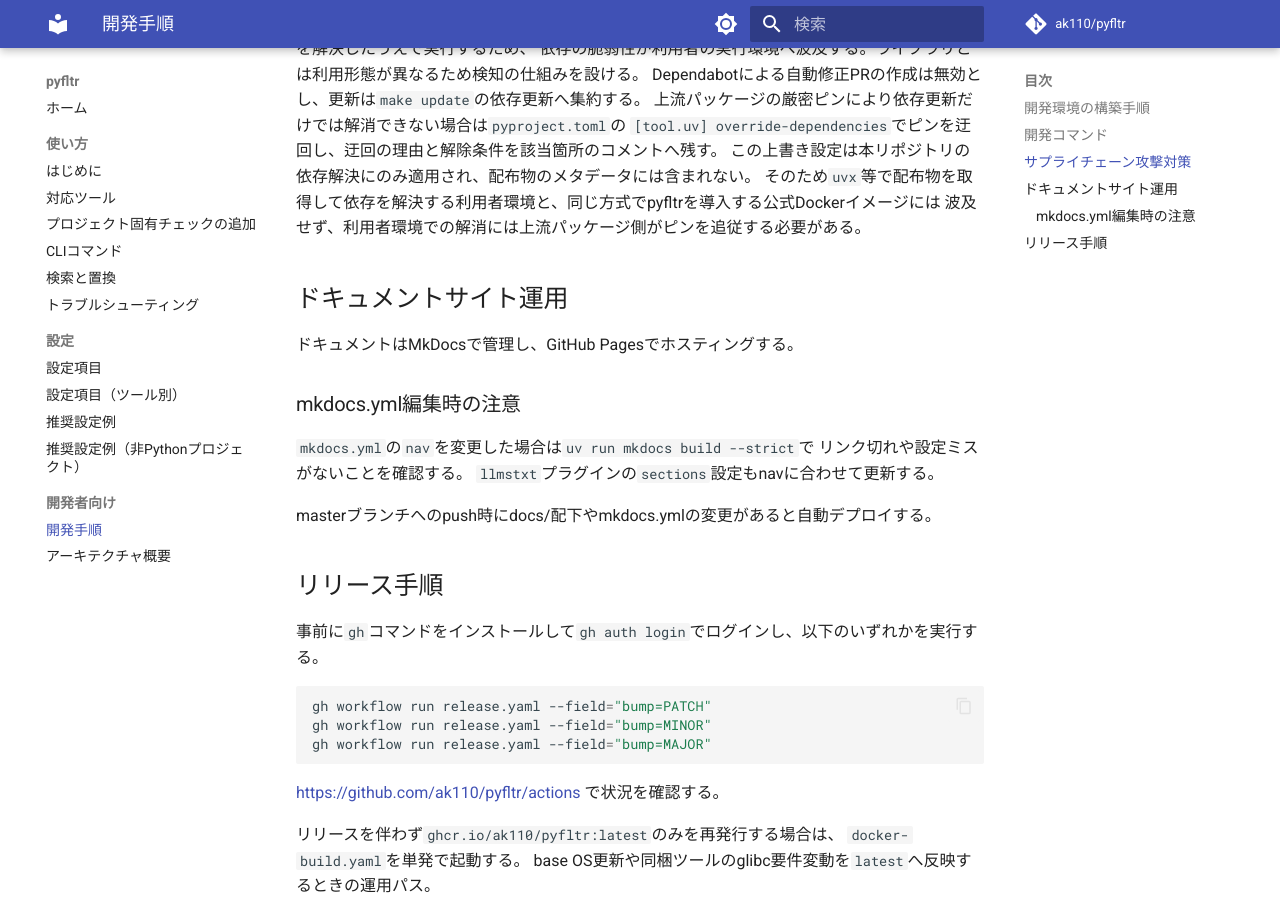
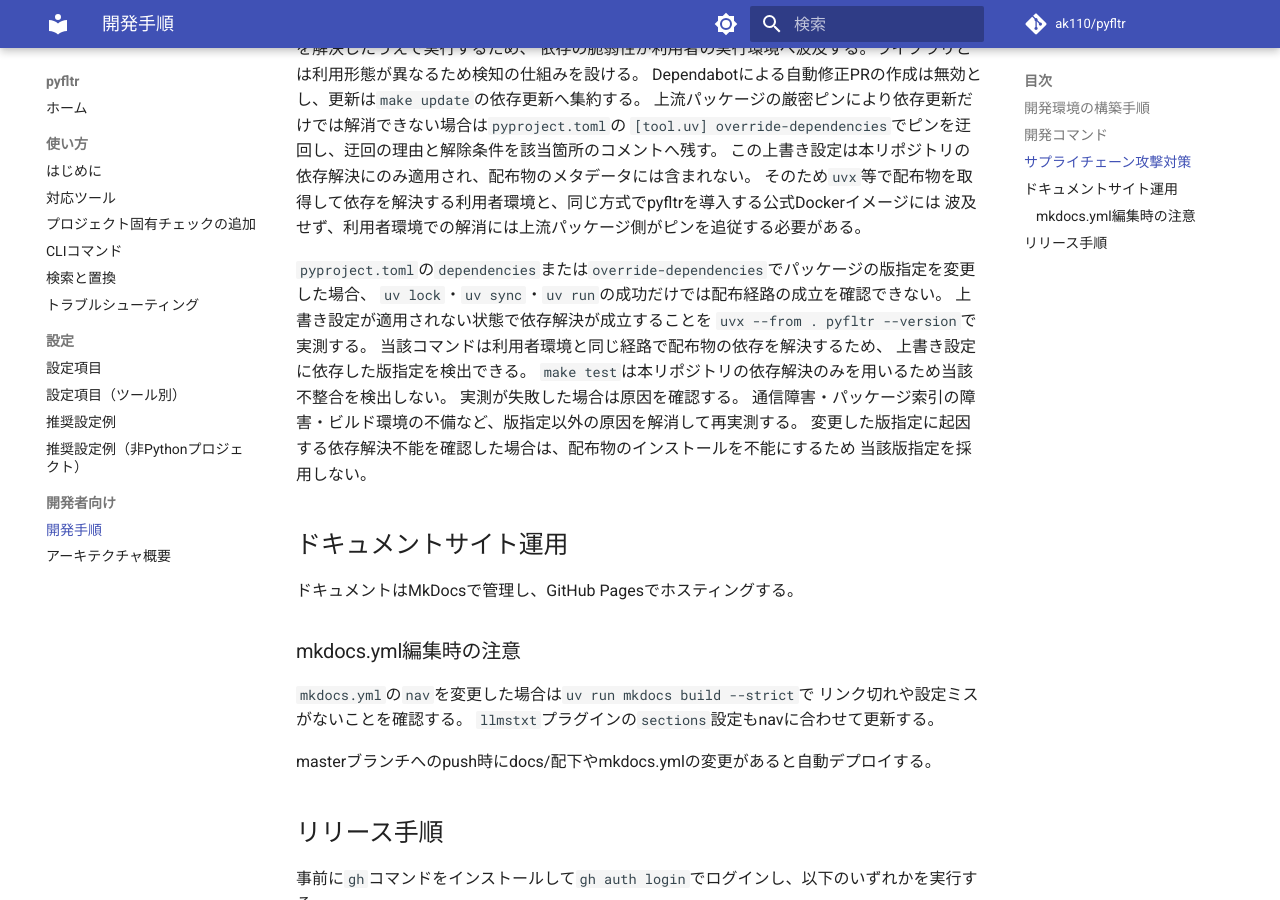
Before and after one commit to ak110/pyfltr, an MkDocs documentation site: the page built from docs/development/development.md, in a window 1280 px wide and 900 px high, scrolled down 1071 px. Built offline with MkDocs 1.6.1 and Material for MkDocs 9.7.7, drawn with Linux system fonts in a browser that asks for light colours; comment, search, counter and statistics services are not loaded.

Commit message:
docs: 配布経路の依存解決実測と新機能による既存記述の陳腐化点検を規定する
依存の版指定変更時にuvx経由の依存解決を実測する手順を開発者向け文書へ追記する。
上書き設定は配布物のメタデータへ含まれないため、ロックファイルの再生成成功だけでは
配布物のインストール不能を検出できない。

併せて、新機能が解消する制約について既存文書が案内する回避策・限定表現を
更新対象へ含める規定をSSOTスキルへ追記する。

Feedback: 20260731-055328-001.md, 20260731-055352-001.md

```diff
--- a/docs/development/development.md
+++ b/docs/development/development.md
@@ -37,6 +37,18 @@
 そのため`uvx`等で配布物を取得して依存を解決する利用者環境と、同じ方式でpyfltrを導入する公式Dockerイメージには
 波及せず、利用者環境での解消には上流パッケージ側がピンを追従する必要がある。
 
+`pyproject.toml`の`dependencies`または`override-dependencies`でパッケージの版指定を変更した場合、
+`uv lock`・`uv sync`・`uv run`の成功だけでは配布経路の成立を確認できない。
+上書き設定が適用されない状態で依存解決が成立することを
+`uvx --from . pyfltr --version`で実測する。
+当該コマンドは利用者環境と同じ経路で配布物の依存を解決するため、
+上書き設定に依存した版指定を検出できる。
+`make test`は本リポジトリの依存解決のみを用いるため当該不整合を検出しない。
+実測が失敗した場合は原因を確認する。
+通信障害・パッケージ索引の障害・ビルド環境の不備など、版指定以外の原因を解消して再実測する。
+変更した版指定に起因する依存解決不能を確認した場合は、配布物のインストールを不能にするため
+当該版指定を採用しない。
+
 ## ドキュメントサイト運用
 
 ドキュメントはMkDocsで管理し、GitHub Pagesでホスティングする。
```
Also changed, not shown: .claude/skills/ssot/SKILL.md (+6 -1 lines).
